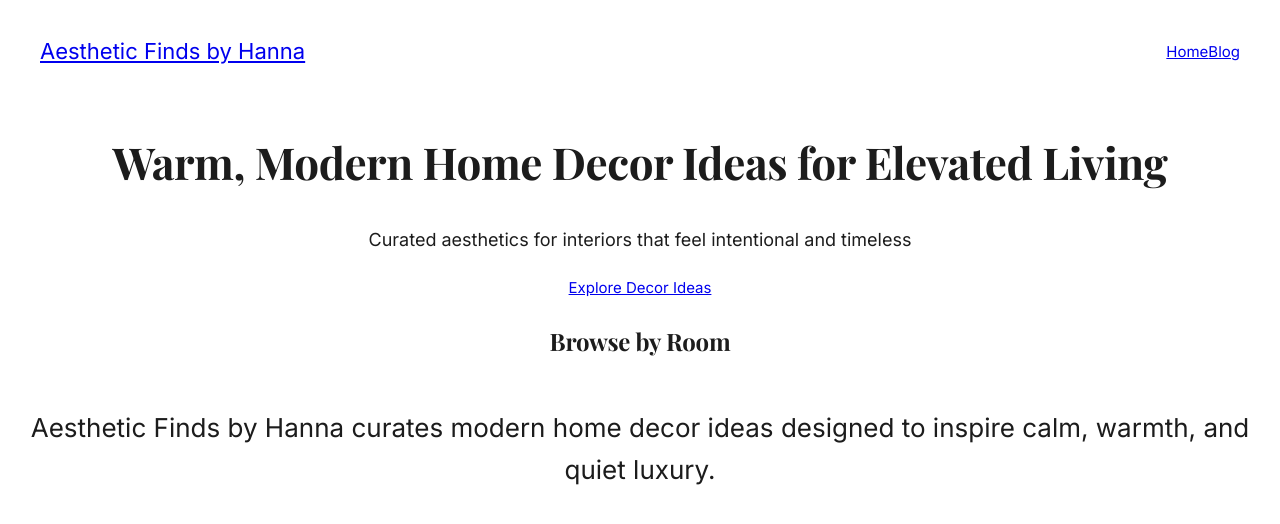
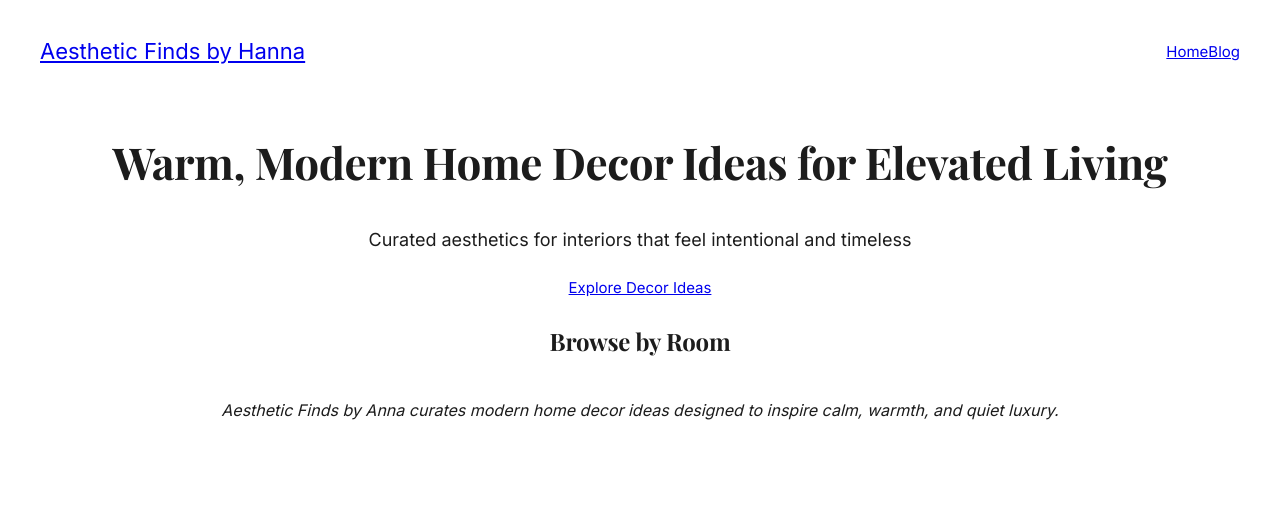
Before and after one commit to bonnie12-w/asthetic.hanna, a Next.js app: page / in a window 1280 px wide. Shown: the top 524 px of the page. Built offline with nearby package versions, Linux system fonts and the light colour scheme; a web font is replaced by a local one.

Commit message:
Update page.tsx

```diff
--- a/app/page.tsx
+++ b/app/page.tsx
@@ -57,12 +57,11 @@ export default function HomePage() {
         </div>
       </section>
 
-      {/* BRAND STATEMENT */}
-      <section className="py-32">
+      {/* Brand Statement */}
+      <section className="py-16 md:py-24">
         <div className="mx-auto max-w-3xl px-6 text-center">
-          <p className="font-serif text-[26px] leading-[1.6] text-neutral-700 md:text-[30px]">
-            Aesthetic Finds by Hanna curates modern home decor ideas designed to
-            inspire calm, warmth, and quiet luxury.
+          <p className="font-serif text-2xl italic leading-relaxed text-muted-foreground text-balance md:text-3xl">
+            Aesthetic Finds by Anna curates modern home decor ideas designed to inspire calm, warmth, and quiet luxury.
           </p>
         </div>
       </section>
```
